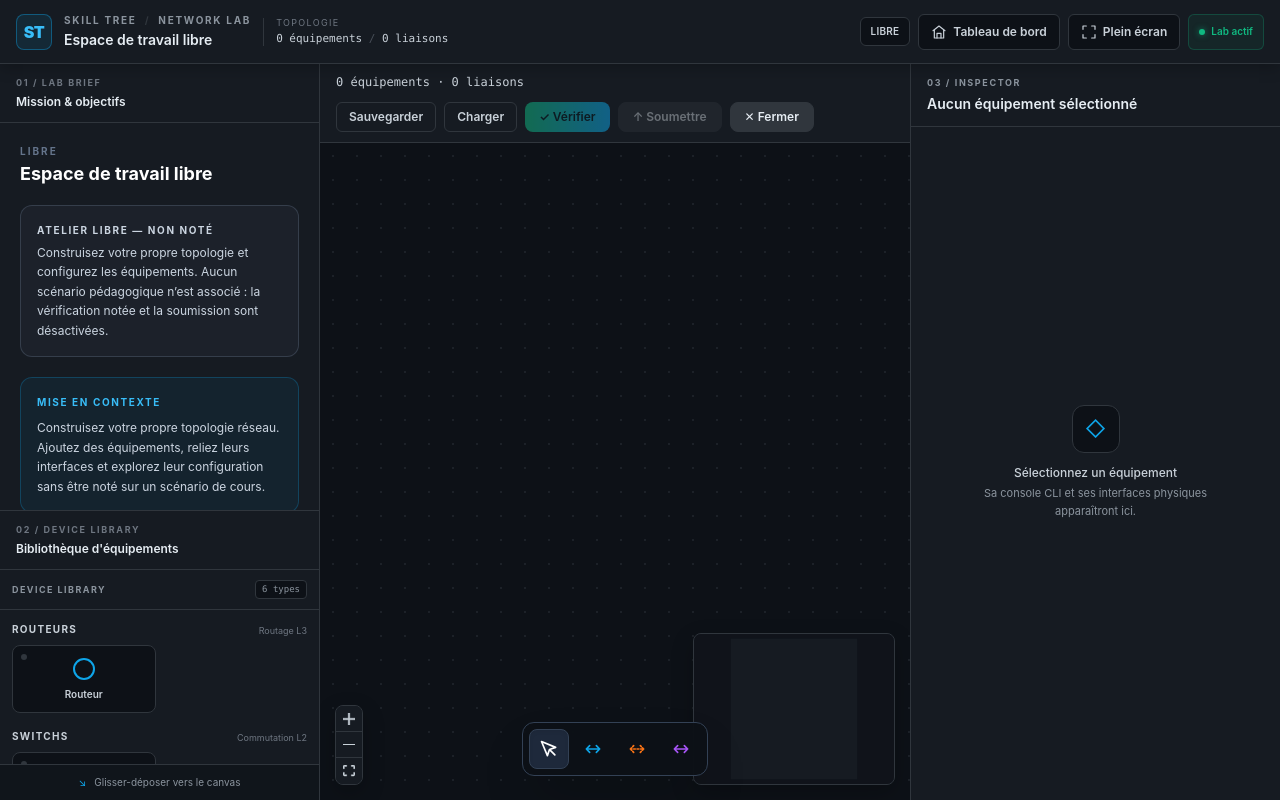
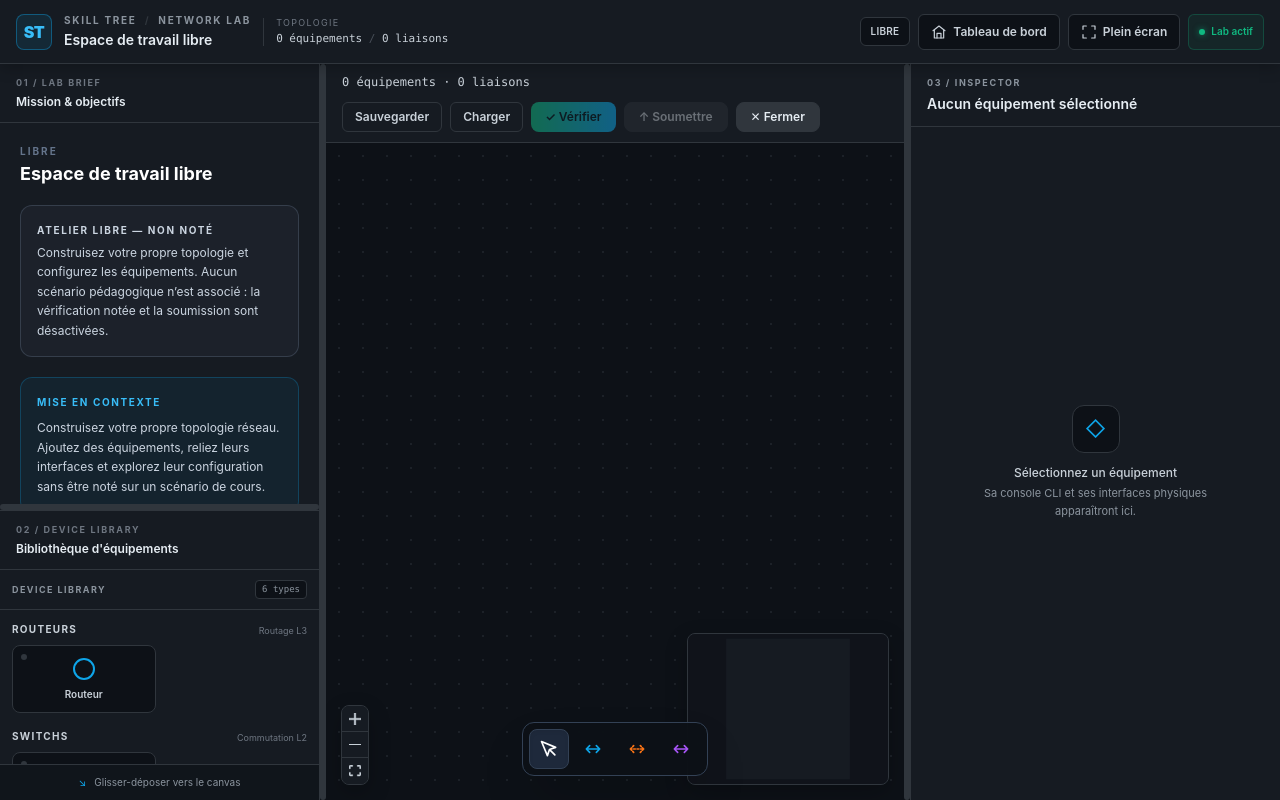
Before and after one commit to biggyseven/Skill-Tree, a React (Vite) app in the folder app/lab-workspace/: page / in a window 1280 px wide. Built offline with nearby package versions, Linux system fonts and the light colour scheme.

Commit message:
feat(labs): permettre le redimensionnement des panneaux

```diff
--- a/app/lab-workspace/src/App.jsx
+++ b/app/lab-workspace/src/App.jsx
@@ -1,4 +1,4 @@
-import { useEffect, useState } from 'react';
+import { useEffect, useRef, useState } from 'react';
 import { useLabStore } from './store/useLabStore.js';
 import { LabCanvas } from './canvas/LabCanvas.jsx';
 import { TopologyToolbar } from './canvas/TopologyToolbar.jsx';
@@ -14,6 +14,93 @@ function fetchLabFromUrl(labId) {
     }
     return payload;
   });
+}
+
+function clampDimension(value, min, max) {
+  return Math.min(max, Math.max(min, Math.round(Number(value) || min)));
+}
+
+function usePersistentDimension(storageKey, fallback, min, max) {
+  const [value, setValue] = useState(() => {
+    try {
+      const stored = Number(window.localStorage.getItem(storageKey));
+      return Number.isFinite(stored) && stored > 0
+        ? clampDimension(stored, min, max)
+        : fallback;
+    } catch {
+      return fallback;
+    }
+  });
+
+  useEffect(() => {
+    try {
+      window.localStorage.setItem(storageKey, String(value));
+    } catch {
+      // Le redimensionnement reste utilisable si le stockage du navigateur est indisponible.
+    }
+  }, [storageKey, value]);
+
+  return [value, setValue];
+}
+
+function ResizeHandle({ orientation, label, value, min, max, onResize }) {
+  const pointer = useRef(null);
+
+  function onPointerDown(event) {
+    if (event.button !== 0) return;
+    event.preventDefault();
+    pointer.current = { pointerId: event.pointerId, x: event.clientX, y: event.clientY };
+    event.currentTarget.setPointerCapture(event.pointerId);
+  }
+
+  function onPointerMove(event) {
+    const start = pointer.current;
+    if (!start || start.pointerId !== event.pointerId) return;
+    const x = event.clientX;
+    const y = event.clientY;
+    const delta = orientation === 'vertical' ? x - start.x : y - start.y;
+    if (!delta) return;
+    pointer.current = { ...start, x, y };
+    onResize(delta);
+  }
+
+  function onPointerUp(event) {
+    pointer.current = null;
+    if (event.currentTarget.hasPointerCapture(event.pointerId)) {
+      event.currentTarget.releasePointerCapture(event.pointerId);
+    }
+  }
+
+  function onKeyDown(event) {
+    const negative = orientation === 'vertical' ? event.key === 'ArrowLeft' : event.key === 'ArrowUp';
+    const positive = orientation === 'vertical' ? event.key === 'ArrowRight' : event.key === 'ArrowDown';
+    if (!negative && !positive) return;
+    event.preventDefault();
+    onResize(negative ? -16 : 16);
+  }
+
+  const axisClasses = orientation === 'vertical'
+    ? 'h-full w-1.5 cursor-col-resize'
+    : 'h-1.5 w-full cursor-row-resize';
+
+  return (
+    <div
+      role="separator"
+      aria-orientation={orientation}
+      aria-label={label}
+      aria-valuemin={min}
+      aria-valuemax={max}
+      aria-valuenow={value}
+      aria-valuetext={value + ' pixels'}
+      tabIndex={0}
+      onPointerDown={onPointerDown}
+      onPointerMove={onPointerMove}
+      onPointerUp={onPointerUp}
+      onPointerCancel={onPointerUp}
+      onKeyDown={onKeyDown}
+      className={`hidden shrink-0 touch-none select-none rounded-full bg-[#30363d] transition-colors hover:bg-[#0ea5e9] focus-visible:outline-none focus-visible:ring-2 focus-visible:ring-[#0ea5e9] xl:flex ${axisClasses}`}
+    />
+  );
 }
 
 function WorkspaceHeader({ lab, topology }) {
@@ -123,6 +210,13 @@ export default function App() {
   const loading = useLabStore(s => s.loading);
   const error = useLabStore(s => s.error);
   const [mobilePane, setMobilePane] = useState('brief');
+  const [leftWidth, setLeftWidth] = usePersistentDimension('skilltree-lab-left-width', 320, 240, 520);
+  const [rightWidth, setRightWidth] = usePersistentDimension('skilltree-lab-right-width', 370, 280, 520);
+  const [paletteHeight, setPaletteHeight] = usePersistentDimension('skilltree-lab-equipment-height', 290, 180, 520);
+
+  const resizeLeft = delta => setLeftWidth(current => clampDimension(current + delta, 240, 520));
+  const resizeRight = delta => setRightWidth(current => clampDimension(current - delta, 280, 520));
+  const resizePalette = delta => setPaletteHeight(current => clampDimension(current - delta, 180, 520));
 
   useEffect(() => {
     const params = new URLSearchParams(window.location.search);
@@ -213,7 +307,7 @@ export default function App() {
 
       <div className="flex min-h-0 flex-1 overflow-hidden">
         {/* Panneau gauche : mission pédagogique et bibliothèque matérielle */}
-        <aside className={`${mobilePane === 'brief' ? 'flex' : 'hidden xl:flex'} w-full min-w-0 flex-col overflow-hidden border-r border-[#30363d] bg-[#161b22] xl:w-[320px] xl:shrink-0`}>
+        <aside data-testid="lab-left-panel" style={{ '--lab-left-width': `${leftWidth}px` }} className={`${mobilePane === 'brief' ? 'flex' : 'hidden xl:flex'} w-full min-w-0 flex-col overflow-hidden border-r border-[#30363d] bg-[#161b22] xl:w-[var(--lab-left-width)] xl:shrink-0`}>
           <section className="flex min-h-0 flex-1 flex-col">
             <PanelHeader eyebrow="01 / Lab brief" title="Mission & objectifs" />
             <div className="lab-scrollbar min-h-0 flex-1 overflow-y-auto">
@@ -221,7 +315,15 @@ export default function App() {
             </div>
           </section>
 
-          <section className="flex h-[290px] shrink-0 flex-col border-t border-[#30363d] bg-[#0d1117]/50">
+          <ResizeHandle
+            orientation="horizontal"
+            label="Redimensionner la hauteur de la bibliothèque d'équipements"
+            value={paletteHeight}
+            min={180}
+            max={520}
+            onResize={resizePalette}
+          />
+          <section data-testid="equipment-palette-panel" style={{ height: `${paletteHeight}px` }} className="flex min-h-0 shrink-0 flex-col border-t border-[#30363d] bg-[#0d1117]/50">
             <PanelHeader eyebrow="02 / Device library" title="Bibliothèque d'équipements" />
             <div className="min-h-0 flex-1 overflow-hidden">
               <Palette />
@@ -229,14 +331,32 @@ export default function App() {
           </section>
         </aside>
 
+        <ResizeHandle
+          orientation="vertical"
+          label="Redimensionner la largeur du panneau Mission et équipements"
+          value={leftWidth}
+          min={240}
+          max={520}
+          onResize={resizeLeft}
+        />
+
         {/* Canvas central : la zone de travail principale */}
         <main className={`${mobilePane === 'canvas' ? 'flex' : 'hidden xl:flex'} w-full min-w-0 flex-1 flex-col overflow-hidden bg-[#0d1117] xl:w-auto`}>
           <TopologyToolbar />
           <LabCanvas />
         </main>
 
+        <ResizeHandle
+          orientation="vertical"
+          label="Redimensionner la largeur du panneau Console"
+          value={rightWidth}
+          min={280}
+          max={520}
+          onResize={resizeRight}
+        />
+
         {/* Panneau droit : console CLI et inspection matérielle */}
-        <aside className={`${mobilePane === 'inspector' ? 'flex' : 'hidden xl:flex'} w-full min-w-0 flex-col overflow-hidden border-l border-[#30363d] bg-[#161b22] xl:w-[370px] xl:shrink-0`}>
+        <aside data-testid="lab-right-panel" style={{ '--lab-right-width': `${rightWidth}px` }} className={`${mobilePane === 'inspector' ? 'flex' : 'hidden xl:flex'} w-full min-w-0 flex-col overflow-hidden border-l border-[#30363d] bg-[#161b22] xl:w-[var(--lab-right-width)] xl:shrink-0`}>
           <InspectorPanel />
         </aside>
       </div>
```
